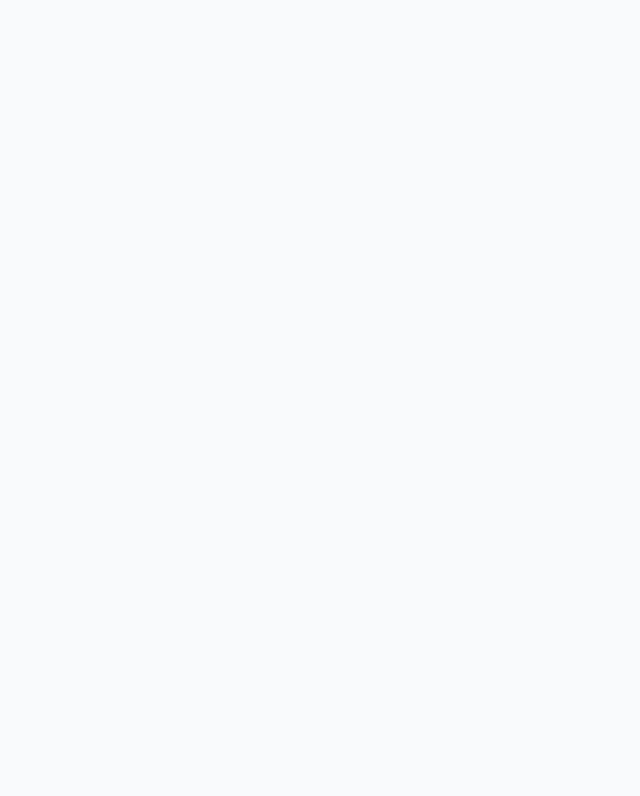
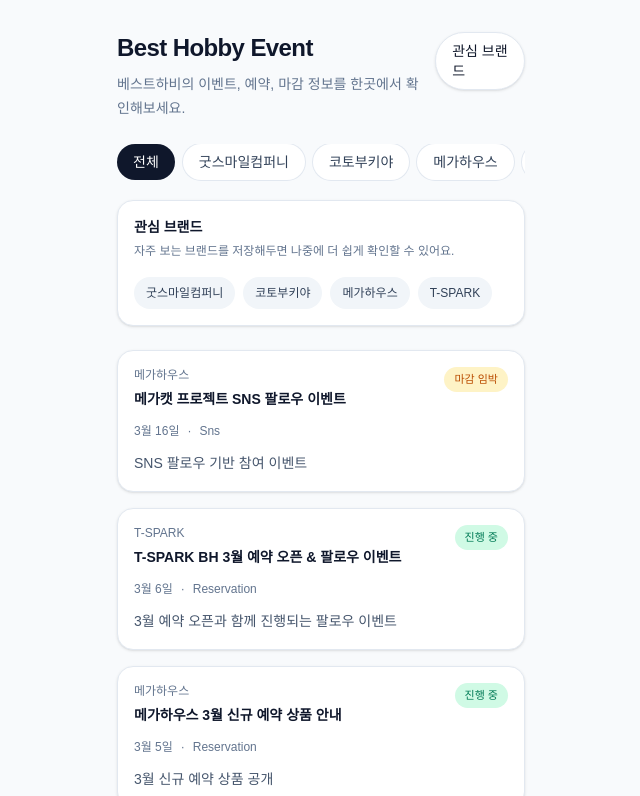
Before and after one commit to awaker72/best-hobby-event, a Next.js app: page /events in a window 1280 px wide. Before the commit this address had no page. Shown: the top 796 px of the page, without its empty margins (319-959 px from the left). Built offline with nearby package versions, Linux system fonts and the light colour scheme.

Commit message:
Refocus app as Best Hobby event hub

```diff
--- a/app/events/page.tsx
+++ b/app/events/page.tsx
@@ -1,57 +1,123 @@
 "use client";
 
 import { useEffect, useMemo, useState } from "react";
-import { useRouter } from "next/navigation";
 import EmptyState from "@/components/EmptyState";
 import EventCard from "@/components/EventCard";
 import Header from "@/components/Header";
 import { brands } from "@/data/brands";
 import { events } from "@/data/events";
 import { filterEventsByBrands, sortEventsByPriority } from "@/lib/filters";
-import { getFavoriteBrands } from "@/lib/storage";
+import { getFavoriteBrands, setFavoriteBrands } from "@/lib/storage";
+
+const ALL_FILTER = "all";
 
 export default function EventsPage() {
-  const router = useRouter();
-  const [favoriteBrands, setFavoriteBrands] = useState<string[]>([]);
-  const [ready, setReady] = useState(false);
+  const [selectedFilter, setSelectedFilter] = useState<string>(ALL_FILTER);
+  const [favoriteBrands, setFavoriteBrandsState] = useState<string[]>([]);
+  const [hydrated, setHydrated] = useState(false);
 
   useEffect(() => {
     const favorites = getFavoriteBrands();
-    if (favorites.length === 0) {
-      router.replace("/onboarding");
-      return;
-    }
-    setFavoriteBrands(favorites);
-    setReady(true);
-  }, [router]);
+    setFavoriteBrandsState(favorites);
+    setHydrated(true);
+  }, []);
 
   const filteredEvents = useMemo(() => {
-    return sortEventsByPriority(filterEventsByBrands(events, favoriteBrands));
-  }, [favoriteBrands]);
+    const base =
+      selectedFilter === ALL_FILTER
+        ? events
+        : filterEventsByBrands(events, [selectedFilter]);
 
-  const favoriteNames = brands
-    .filter((brand) => favoriteBrands.includes(brand.id))
-    .map((brand) => brand.name)
-    .join(", ");
+    return sortEventsByPriority(base);
+  }, [selectedFilter]);
 
-  if (!ready) {
-    return <main className="min-h-screen bg-slate-50" />;
-  }
+  const toggleFavoriteBrand = (brandId: string) => {
+    const next = favoriteBrands.includes(brandId)
+      ? favoriteBrands.filter((item) => item !== brandId)
+      : [...favoriteBrands, brandId];
+
+    setFavoriteBrandsState(next);
+    setFavoriteBrands(next);
+  };
 
   return (
     <main className="mx-auto min-h-screen w-full max-w-md px-5 py-8">
       <Header
-        title="내 이벤트"
-        subtitle={favoriteNames ? `${favoriteNames} 관련 이벤트를 모아봤어요.` : undefined}
+        title="Best Hobby Event"
+        subtitle="베스트하비의 이벤트, 예약, 마감 정보를 한곳에서 확인해보세요."
         rightHref="/settings"
-        rightLabel="설정"
+        rightLabel="관심 브랜드"
       />
+
+      <section className="mb-4 flex gap-2 overflow-x-auto pb-1">
+        <button
+          type="button"
+          onClick={() => setSelectedFilter(ALL_FILTER)}
+          className={`shrink-0 rounded-full px-4 py-2 text-sm font-medium ${
+            selectedFilter === ALL_FILTER
+              ? "bg-slate-900 text-white"
+              : "bg-white text-slate-700 ring-1 ring-slate-200"
+          }`}
+        >
+          전체
+        </button>
+        {brands.map((brand) => (
+          <button
+            key={brand.id}
+            type="button"
+            onClick={() => setSelectedFilter(brand.id)}
+            className={`shrink-0 rounded-full px-4 py-2 text-sm font-medium ${
+              selectedFilter === brand.id
+                ? "bg-slate-900 text-white"
+                : "bg-white text-slate-700 ring-1 ring-slate-200"
+            }`}
+          >
+            {brand.name}
+          </button>
+        ))}
+      </section>
+
+      <section className="mb-6 rounded-2xl border border-slate-200 bg-white p-4 shadow-sm">
+        <div className="flex items-center justify-between gap-3">
+          <div>
+            <h2 className="text-sm font-semibold text-slate-900">관심 브랜드</h2>
+            <p className="mt-1 text-xs leading-5 text-slate-500">
+              자주 보는 브랜드를 저장해두면 나중에 더 쉽게 확인할 수 있어요.
+            </p>
+          </div>
+          {hydrated && favoriteBrands.length > 0 && (
+            <span className="rounded-full bg-slate-100 px-2.5 py-1 text-[11px] font-medium text-slate-600">
+              {favoriteBrands.length}개 선택
+            </span>
+          )}
+        </div>
+
+        <div className="mt-4 flex flex-wrap gap-2">
+          {brands.map((brand) => {
+            const active = favoriteBrands.includes(brand.id);
+            return (
+              <button
+                key={brand.id}
+                type="button"
+                onClick={() => toggleFavoriteBrand(brand.id)}
+                className={`rounded-full px-3 py-2 text-xs font-medium ${
+                  active
+                    ? "bg-slate-900 text-white"
+                    : "bg-slate-100 text-slate-700"
+                }`}
+              >
+                {brand.name}
+              </button>
+            );
+          })}
+        </div>
+      </section>
 
       <section className="space-y-4">
         {filteredEvents.length > 0 ? (
           filteredEvents.map((event) => <EventCard key={event.id} event={event} />)
         ) : (
-          <EmptyState message="선택한 브랜드의 이벤트가 아직 없어요." />
+          <EmptyState message="표시할 이벤트가 아직 없어요." />
         )}
       </section>
     </main>
--- a/app/page.tsx
+++ b/app/page.tsx
@@ -1,24 +1,5 @@
-"use client";
-
-import { useEffect } from "react";
-import { useRouter } from "next/navigation";
-import { getFavoriteBrands } from "@/lib/storage";
+import { redirect } from "next/navigation";
 
 export default function HomePage() {
-  const router = useRouter();
-
-  useEffect(() => {
-    const favorites = getFavoriteBrands();
-    if (favorites.length > 0) {
-      router.replace("/events");
-    } else {
-      router.replace("/onboarding");
-    }
-  }, [router]);
-
-  return (
-    <main className="flex min-h-screen items-center justify-center bg-slate-50 px-6">
-      <div className="text-center text-slate-600">Best Hobby Event 로딩 중…</div>
-    </main>
-  );
+  redirect("/events");
 }
--- a/app/settings/page.tsx
+++ b/app/settings/page.tsx
@@ -24,7 +24,6 @@
   };
 
   const handleSave = () => {
-    if (selected.length === 0) return;
     setFavoriteBrands(selected);
     router.push("/events");
   };
@@ -32,8 +31,8 @@
   return (
     <main className="mx-auto min-h-screen w-full max-w-md px-5 py-8">
       <Header
-        title="관심 브랜드 설정"
-        subtitle="보고 싶은 브랜드만 골라 다시 정리할 수 있어요."
+        title="관심 브랜드"
+        subtitle="전체 이벤트 허브는 그대로 두고, 자주 보는 브랜드만 따로 저장할 수 있어요."
         backHref="/events"
       />
 
@@ -52,8 +51,7 @@
       <button
         type="button"
         onClick={handleSave}
-        disabled={selected.length === 0}
-        className="mt-8 w-full rounded-2xl bg-slate-900 px-4 py-3 text-sm font-medium text-white disabled:cursor-not-allowed disabled:bg-slate-300"
+        className="mt-8 w-full rounded-2xl bg-slate-900 px-4 py-3 text-sm font-medium text-white"
       >
         저장하고 돌아가기
       </button>
```
Also changed, not shown: 1 other file (tests, documents, lock files or other folders).
